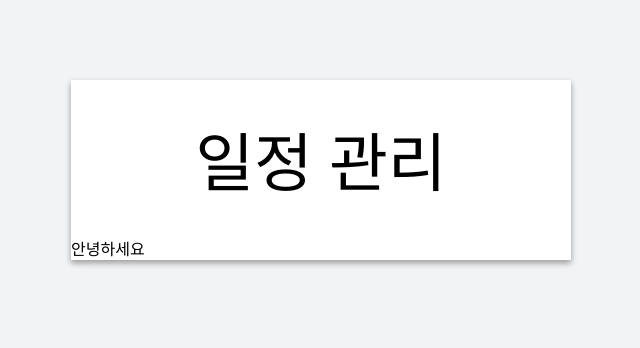
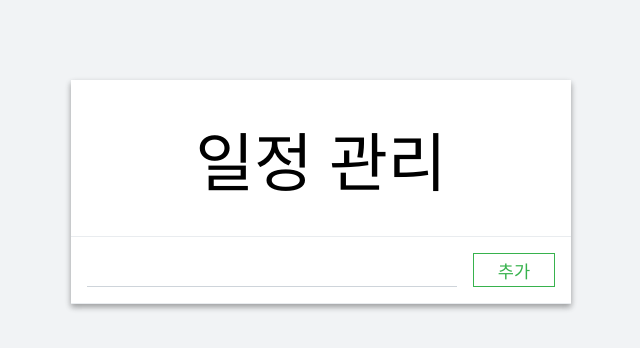
Before and after one commit to shoo7830/todo-list, a React app: page / in a window 1280 px wide. Shown: the top 348 px of the page, without its empty margins (319-959 px from the left). Built offline with nearby package versions, Linux system fonts and the light colour scheme.

Commit message:
todo list

```diff
--- a/src/components/App.js
+++ b/src/components/App.js
@@ -1,10 +1,13 @@
 import React, { Component } from 'react';
 import PageTemplate from './PageTemplate';
+import TodoInput from './TodoInput';
 
 class App extends Component {
     render() {
         return(
-            <PageTemplate>안녕하세요</PageTemplate>
+            <PageTemplate>
+                <TodoInput />
+            </PageTemplate>
         )
     }
 }
--- /dev/null
+++ b/src/components/TodoInput/TodoInput.js
@@ -0,0 +1,22 @@
+import React from 'react';
+import styles from './TodoInput.scss';
+import classNames from 'classnames/bind';
+
+const cx = classNames.bind(styles);
+
+const TodoInput = ({value, onChange, onInesert}) => {
+    const handleKeyPress = (e) => {
+        if(e.key === 'Enter') {
+            onInesert();
+        }
+    }
+
+    return (
+        <div className={cx('todo-list')}>
+            <input onChange={onChange} value={value} onKeyPress={handleKeyPress} />
+            <div className={cx('add-button')} onClick={onInesert}>추가</div>
+        </div>
+    );
+};
+
+export default TodoInput;
--- /dev/null
+++ b/src/components/TodoInput/TodoInput.scss
@@ -0,0 +1,40 @@
+@import '../../styles/utils';
+
+.todo-list {
+    border-top: 1px solid $oc-gray-2;
+    border-bottom: 1px solid $oc-gray-2;
+    display: flex;
+    padding: 1rem;
+    input {
+        flex: 1;
+        font-size: 1.1rem;
+        outline: none;
+        border: 0;
+        background: transparent;
+        border-bottom: 1px solid $oc-gray-4;
+        &:focus {
+            border-bottom: 1px solid $oc-cyan-6;
+        }
+    }
+    .add-button {
+        width: 5rem;
+        height: 2rem;
+        margin-left: 1rem;
+        border: 1px solid $oc-green-7;
+        color: $oc-green-7;
+        font-weight: 500;
+        font-size: 1.1rem;
+        display: flex;
+        align-items: center;
+        justify-content: center;
+
+        &:hover {
+            background: $oc-green-7;
+            color: #fff;
+        }
+
+        &:active {
+            background: $oc-green-8;
+        }
+    }
+}
--- /dev/null
+++ b/src/components/TodoInput/index.js
@@ -0,0 +1 @@
+export { default } from './TodoInput';
```
